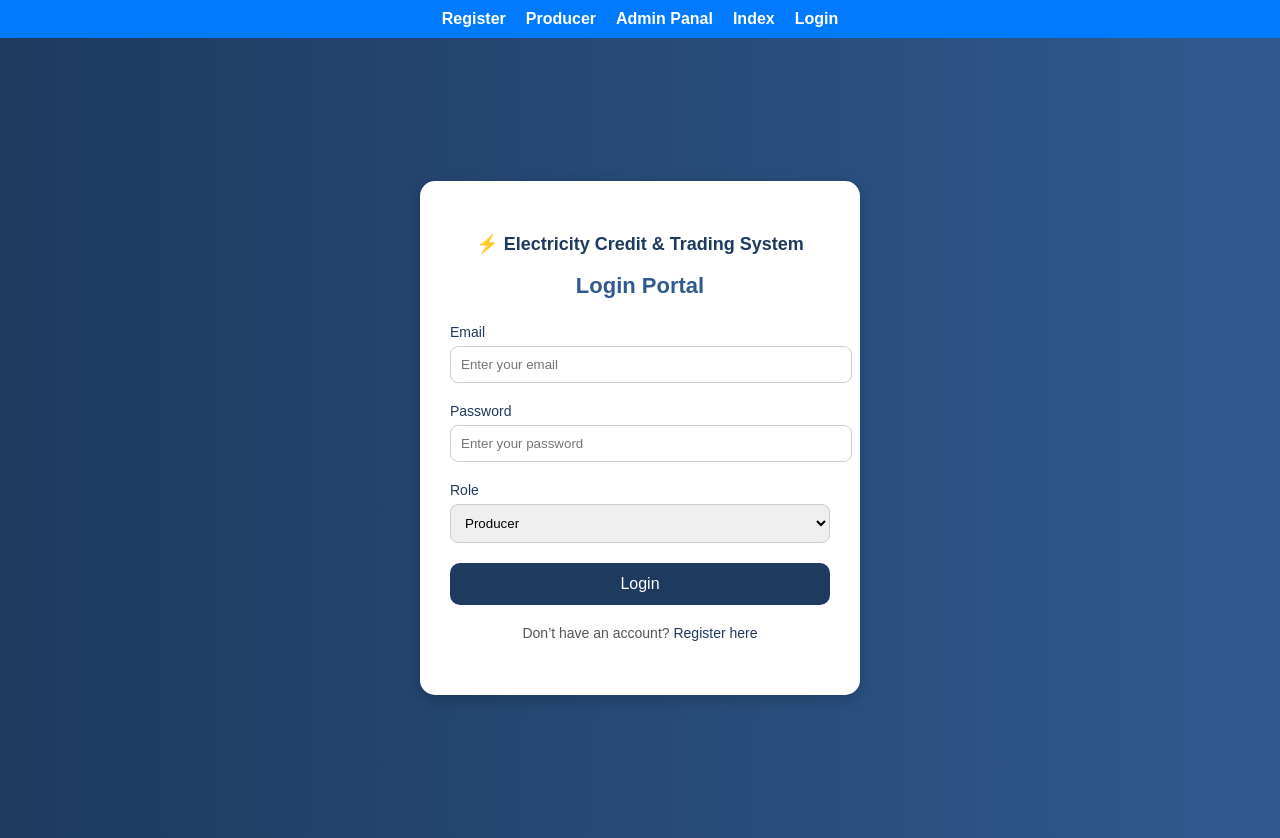
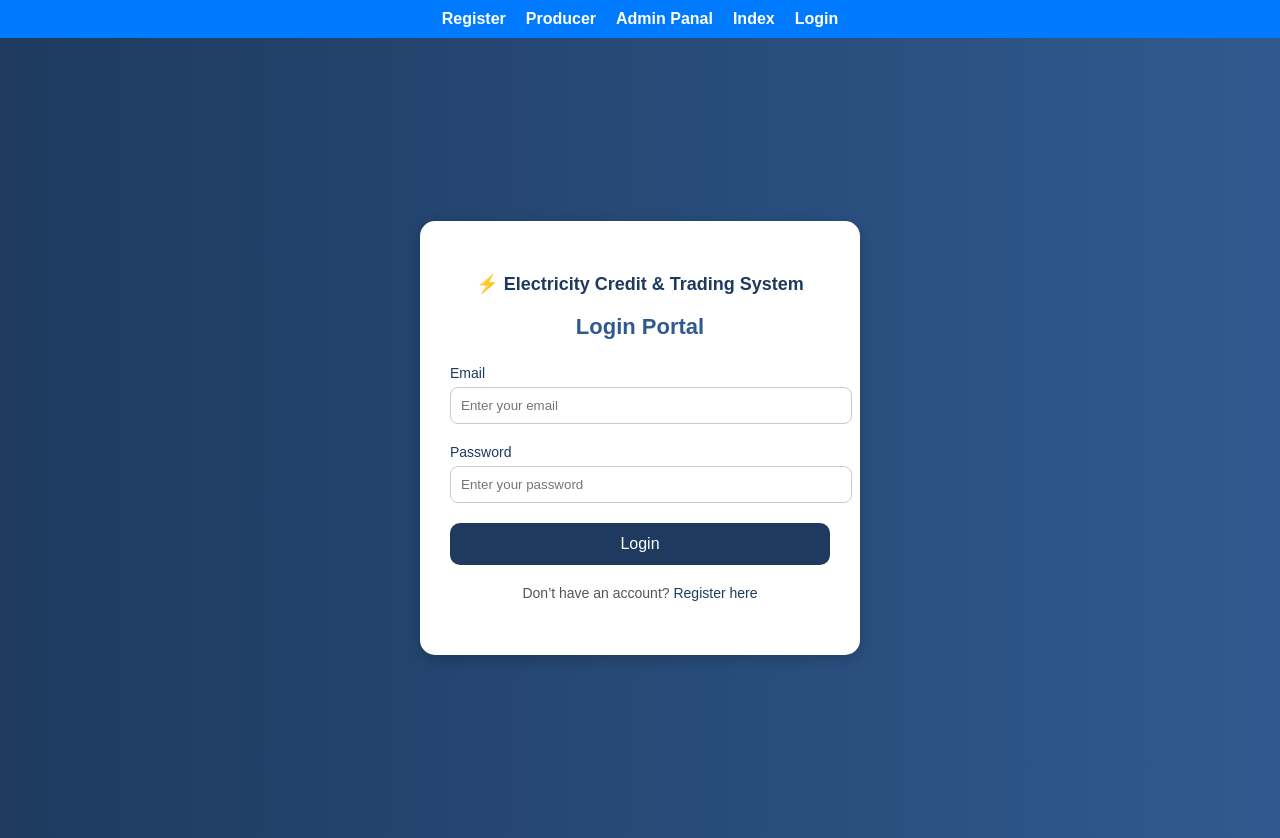
Before and after one commit to Team524342/Decentralized-Electricity-Credit-and-Trading-System, a React (Create React App) app in the folder dects/: page /login in a window 1280 px wide. Built offline with nearby package versions, Linux system fonts and the light colour scheme; the HTML template or start-up script is replaced by a standard one.

Commit message:
refactor: comment out role selection in login page

```diff
--- a/dects/src/pages/login.jsx
+++ b/dects/src/pages/login.jsx
@@ -74,14 +74,14 @@
             />
           </div>
 
-          <div className="input-group">
+          {/* <div className="input-group">
             <label>Role</label>
             <select value={role} onChange={(e) => setRole(e.target.value)}>
               <option value="producer">Producer</option>
               <option value="consumer">Consumer</option>
               <option value="admin">Admin</option>
             </select>
-          </div>
+          </div> */}
 
           <button type="submit" className="btn primary">
             Login
```
